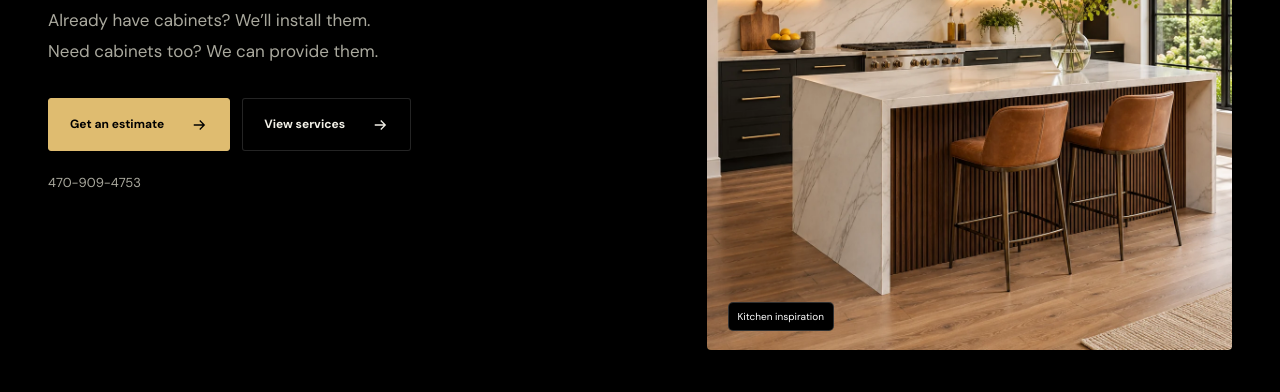
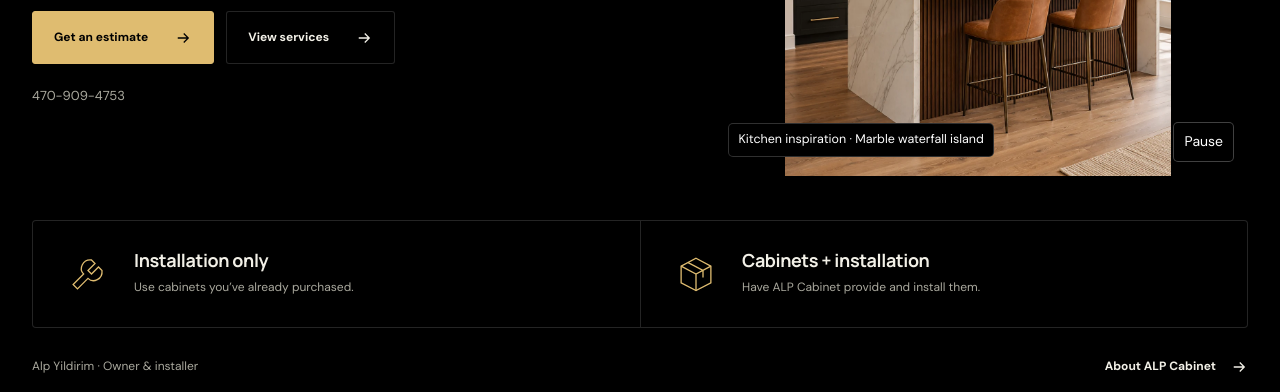
Before and after one commit to mesuterdogdi/alp-cabinet, a plain HTML site: page index.html in a window 1280 px wide. Shown: the part 459-851 px from the top of the page. Drawn offline with Linux system fonts and the light colour scheme.

Commit message:
Restore desktop navigation, widen layout and rotate gallery inspiration

```diff
--- a/index.html
+++ b/index.html
@@ -24,7 +24,7 @@
 <main id="main">
 <section class="home-hero container">
  <div class="hero-copy"><h1>Cabinet installation<br><span>for your home.</span></h1><p class="lead">Already have cabinets? We’ll install them.<br>Need cabinets too? We can provide them.</p><div class="actions"><a class="button " href="/contact">Get an estimate<svg viewBox="0 0 24 24" fill="none" stroke="currentColor" stroke-width="1.7" aria-hidden="true"><path d="M5 12h14m-6-6 6 6-6 6"/></svg></a><a class="button secondary" href="/services">View services<svg viewBox="0 0 24 24" fill="none" stroke="currentColor" stroke-width="1.7" aria-hidden="true"><path d="M5 12h14m-6-6 6 6-6 6"/></svg></a></div><a class="phone-inline" href="tel:+14709094753">470-909-4753</a></div>
- <figure class="kitchen-photo"><img src="/kitchen-inspiration.webp" width="1122" height="1402" alt="Black kitchen cabinets with brass hardware and a marble waterfall island" fetchpriority="high"><figcaption>Kitchen inspiration</figcaption></figure>
+ <figure class="kitchen-photo"><img src="/kitchen-inspiration.webp" width="1122" height="1402" alt="Black kitchen cabinets with brass hardware and a marble waterfall island" fetchpriority="high"><figcaption>Kitchen inspiration · Marble waterfall island</figcaption><button class="photo-toggle" type="button" hidden>Pause</button></figure>
 </section>
 <section class="options container" aria-label="Cabinet options"><div class="option"><svg viewBox="0 0 48 48" fill="none" stroke="currentColor" stroke-width="1.5" aria-hidden="true"><path d="m28 8 4 4-8 8 4 4 8-8 4 4c1 10-10 15-16 9L12 41l-5-5 12-12C13 18 18 7 28 8Z"/></svg><div><h2>Installation only</h2><p>Use cabinets you’ve already purchased.</p></div></div><div class="option"><svg viewBox="0 0 48 48" fill="none" stroke="currentColor" stroke-width="1.5" aria-hidden="true"><path d="m24 6 17 9v19l-17 9-17-9V15L24 6Z"/><path d="m7 15 17 9 17-9M24 24v19M15 11l17 9v8"/></svg><div><h2>Cabinets + installation</h2><p>Have ALP Cabinet provide and install them.</p></div></div></section>
 <div class="home-bottom container"><p>Alp Yildirim · Owner & installer</p><a class="text-link" href="/about">About ALP Cabinet <svg viewBox="0 0 24 24" fill="none" stroke="currentColor" stroke-width="1.7" aria-hidden="true"><path d="M5 12h14m-6-6 6 6-6 6"/></svg></a></div>
--- a/script.js
+++ b/script.js
@@ -13,7 +13,7 @@ menu.addEventListener('click', () => {
   showMenu(pinned);
 });
 picker.addEventListener('pointerenter', event => {
-  if (event.pointerType === 'mouse') showMenu(true);
+  if (window.matchMedia('(max-width:980px)').matches && event.pointerType === 'mouse') showMenu(true);
 });
 picker.addEventListener('pointerleave', () => {
   if (!pinned && !nav.contains(document.activeElement)) showMenu(false);
@@ -33,3 +33,67 @@ document.addEventListener('keydown', event => {
 document.querySelector('#year').textContent = new Date().getFullYear();
 const legacyRoutes = { '#services': '/services', '#approach': '/process', '#about': '/about', '#contact': '/contact' };
 if (location.pathname === '/' && legacyRoutes[location.hash]) location.replace(legacyRoutes[location.hash]);
+
+const inspiration = document.querySelector('.kitchen-photo');
+if (inspiration && inspiration.querySelector('.photo-toggle')) {
+  const slides = [
+  {
+    "src": "/kitchen-inspiration.webp",
+    "alt": "Black cabinetry and a marble waterfall island",
+    "category": "Kitchen inspiration"
+  },
+  {
+    "src": "/gallery-vanity.webp",
+    "alt": "Oak bathroom vanity with a stone countertop",
+    "category": "Bathroom inspiration"
+  },
+  {
+    "src": "/gallery-laundry.webp",
+    "alt": "Laundry cabinets with a wood folding counter",
+    "category": "Laundry inspiration"
+  },
+  {
+    "src": "/gallery-hood.webp",
+    "alt": "Wood range hood and floating shelves",
+    "category": "Custom cabinet inspiration"
+  },
+  {
+    "src": "/gallery-tray.webp",
+    "alt": "Roll-out storage tray for pots and pans",
+    "category": "Custom cabinet inspiration"
+  }
+];
+  const photo = inspiration.querySelector('img');
+  const caption = inspiration.querySelector('figcaption');
+  const toggle = inspiration.querySelector('.photo-toggle');
+  const motion = matchMedia('(prefers-reduced-motion: reduce)');
+  let active = 0;
+  let remaining = [];
+  let timer;
+  let playing = !motion.matches;
+  async function advance() {
+    if (!remaining.length) remaining = slides.map((_, i) => i).filter(i => i !== active);
+    const pick = Math.floor(Math.random() * remaining.length);
+    const [index] = remaining.splice(pick, 1);
+    const slide = slides[index];
+    const next = new Image();
+    next.src = slide.src;
+    try { await next.decode(); } catch { return; }
+    if (!playing || document.hidden) return;
+    photo.src = slide.src;
+    photo.alt = slide.alt;
+    caption.textContent = slide.category + ' · ' + slide.alt;
+    active = index;
+  }
+  function schedule() {
+    clearInterval(timer);
+    toggle.textContent = playing ? 'Pause' : 'Play';
+    toggle.setAttribute('aria-label', toggle.textContent + ' gallery slideshow');
+    if (playing && !document.hidden) timer = setInterval(advance, 6500);
+  }
+  toggle.hidden = false;
+  toggle.addEventListener('click', () => { playing = !playing; schedule(); });
+  motion.addEventListener('change', () => { playing = !motion.matches; schedule(); });
+  document.addEventListener('visibilitychange', schedule);
+  schedule();
+}
--- a/styles.css
+++ b/styles.css
@@ -22,7 +22,7 @@ h1, h2 { font-family: Manrope, Arial, sans-serif; font-weight: 500; line-height:
 a, button { -webkit-tap-highlight-color: transparent; }
 a:focus-visible, button:focus-visible { outline: 2px solid var(--gold); outline-offset: 5px; }
 ::selection { background: var(--gold); color: var(--dark); }
-.container { width: min(1200px, calc(100% - 96px)); margin-inline: auto; }
+.container { width: min(1344px, calc(100% - 64px)); margin-inline: auto; }
 .skip-link { position: fixed; top: -100px; left: 20px; background: var(--gold); color: var(--dark); padding: 12px 20px; z-index: 30; }
 .skip-link:focus { top: 12px; }
 .site-header { background: var(--dark); color: #fff; }
@@ -118,7 +118,7 @@ h1 > span { color: var(--gold); font-family: Georgia, serif; font-style: italic;
 .footer-inner > span { margin-left: auto; }
 .mobile-call { display: none; }
 @media (max-width: 1100px) {
-  .container { width: calc(100% - 64px); }
+  .container { width: calc(100% - 48px); }
   .header-inner { gap: 24px; }
   #nav { gap: 18px; }
   .header-call { display: none; }
@@ -144,7 +144,7 @@ h1 > span { color: var(--gold); font-family: Georgia, serif; font-style: italic;
   .service-grid h2 { font-size: 18px; }
 }
 @media (max-width: 700px) {
-  .container { width: calc(100% - 40px); }
+  .container { width: calc(100% - 32px); }
   .header-inner { min-height: 78px; }
   .brand { gap: 10px; }
   .brand img { width: 51px; height: 33px; }
@@ -360,3 +360,15 @@ h1 > span { color: var(--gold); font-family: Georgia, serif; font-style: italic;
 .category-photos figcaption { color:var(--muted); margin-top:.6rem; }
 @media(max-width:680px){ .category-directory,.category-photos { grid-template-columns:1fr; } .header-inner { gap:.5rem; } .header-inner .header-call { padding:.6rem; gap:.25rem; } .page-picker .menu-toggle { padding:.6rem; gap:.45rem; } }
 @media(max-width:430px){ .header-inner .brand span { display:none; } }
+
+@media (min-width:981px) {
+  .page-picker .menu-toggle { display:none; }
+  .page-picker #nav, .page-picker #nav.open { position:static; display:flex; align-items:center; gap:.2rem; width:auto; padding:0; border:0; box-shadow:none; animation:none; }
+  .page-picker #nav a { padding:.7rem clamp(.5rem,1vw,1rem); white-space:nowrap; }
+  .page-picker #nav a[aria-current]::after { inset:auto .65rem 0; width:auto; height:2px; }
+  .header-inner { gap:clamp(1rem,2vw,2rem); }
+}
+.home-hero .kitchen-photo { aspect-ratio:1.12; }
+.home-hero .kitchen-photo img { height:100%; object-fit:contain; }
+.photo-toggle { position:absolute; bottom:.85rem; right:.85rem; background:#000; color:white; border:1px solid #ffffff40; border-radius:5px; padding:.45rem .65rem; cursor:pointer; }
+.kitchen-photo figcaption { max-width:calc(100% - 7rem); font-size:.78rem; }
```
